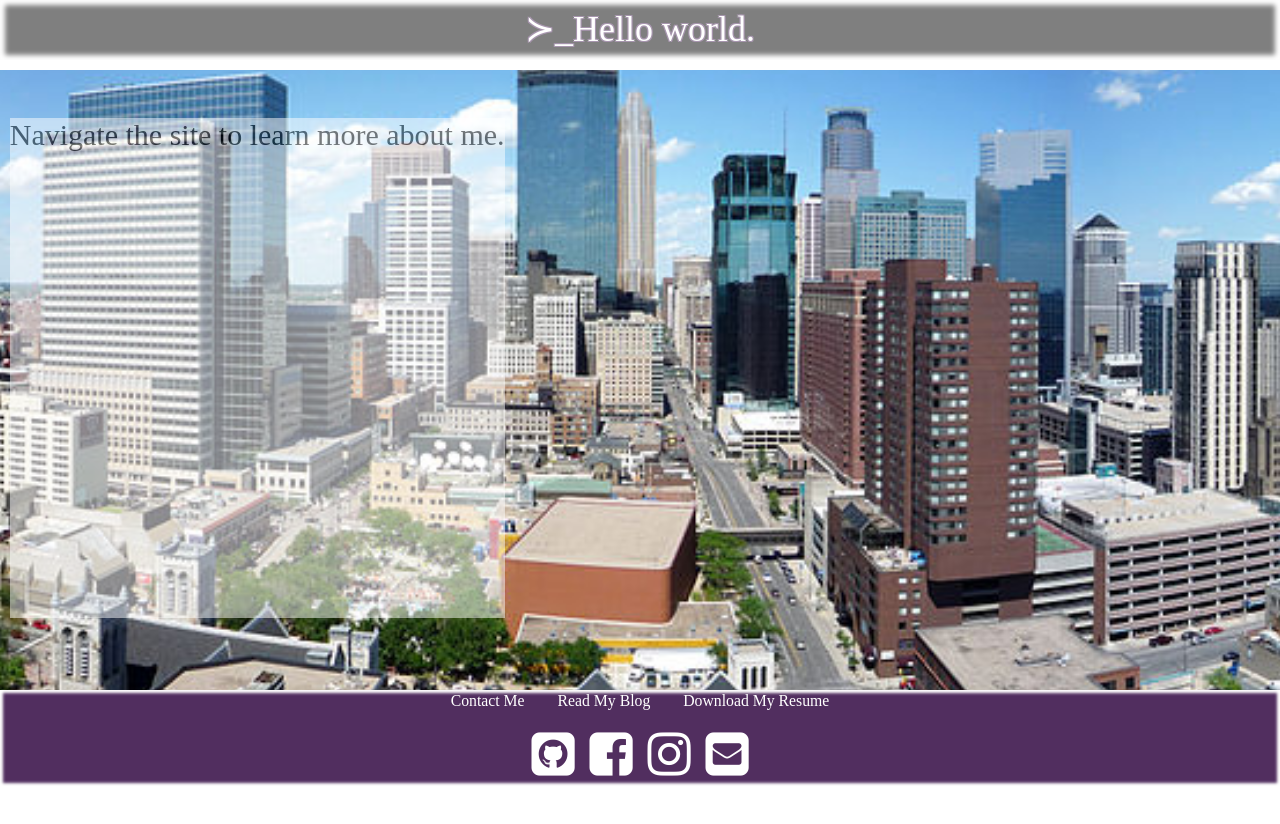
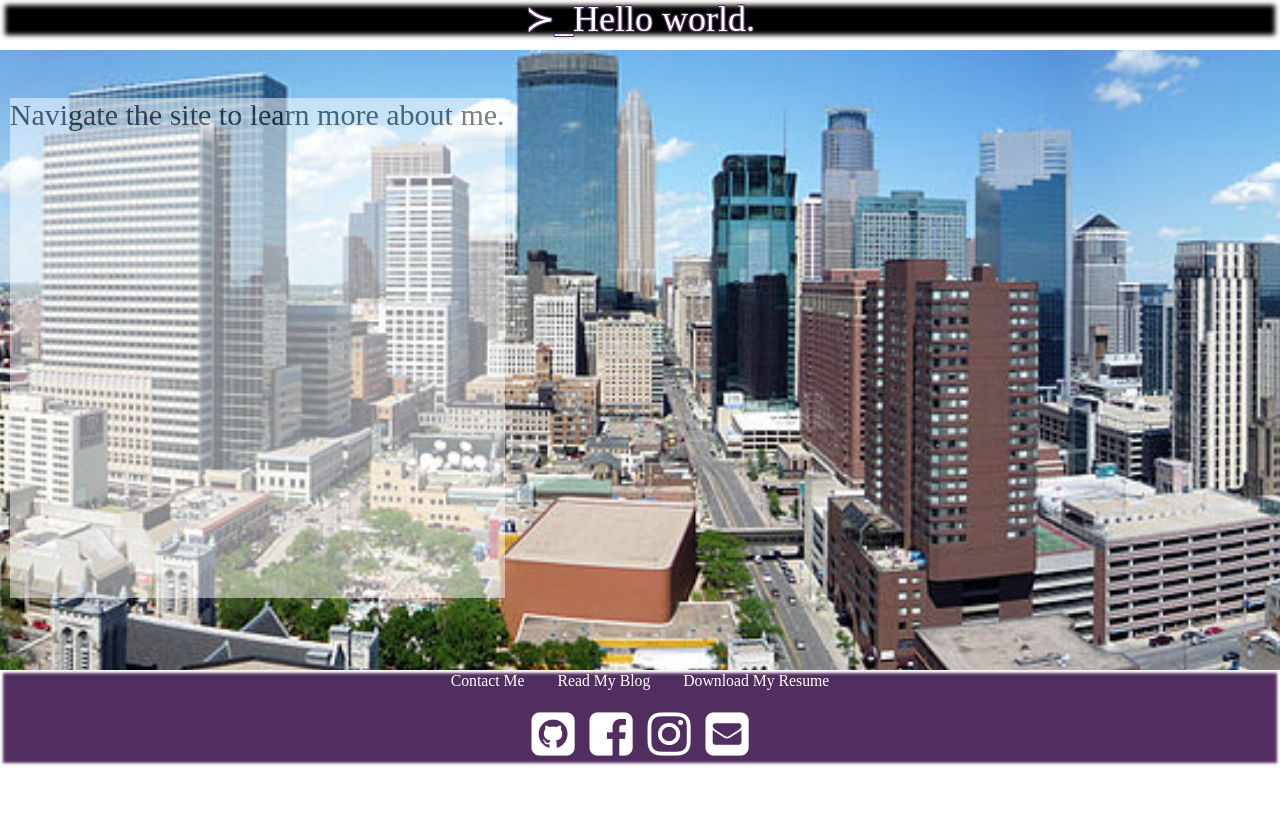
Before and after one commit to pfrank7/pfrank7.github.io, a Jekyll site: the page built from index.html, in a window 1280 px wide. Shown: the top 824 px of the page. Built offline with Jekyll 4.4.1, drawn with Linux system fonts in a browser that asks for light colours; nearby versions of some CDN libraries.

Commit message:
Update index.html

```diff
--- a/index.html
+++ b/index.html
@@ -27,11 +27,11 @@ title: Paige Frank
     1px -1px 0 #512E5F,
     -1px 1px 0 #512E5F,
     1px 1px 0 #512E5F;
-    box-shadow: 0 0 5px 5px white inset; opacity: .5; margin-top:0px; background-color: black; color: white; /*mix-blend-mode: multiply;*/
+    box-shadow: 0 0 5px 5px white inset; opacity: 1; margin-top:0px; background-color: black; color: white; /*mix-blend-mode: multiply;*/
     width:100%;
     height:100%;
-    /*border-radius:25px;*/
-    padding:10px;
+    /*border-radius:25px;
+    padding:10px;*/
 }
 .jumbotron h2 {
     font-family: 'Times New Roman' ,Courier, Geogria;
@@ -44,7 +44,7 @@ title: Paige Frank
 }
 </style>
 <div>
-	<div class = "text-center">
+	<div> <!-- class = "text-center" -->
 		<h1 id = "letters" >&#8827&lowbar;</h1>
  	</div>
 	<section class = "jumbotron">
```
